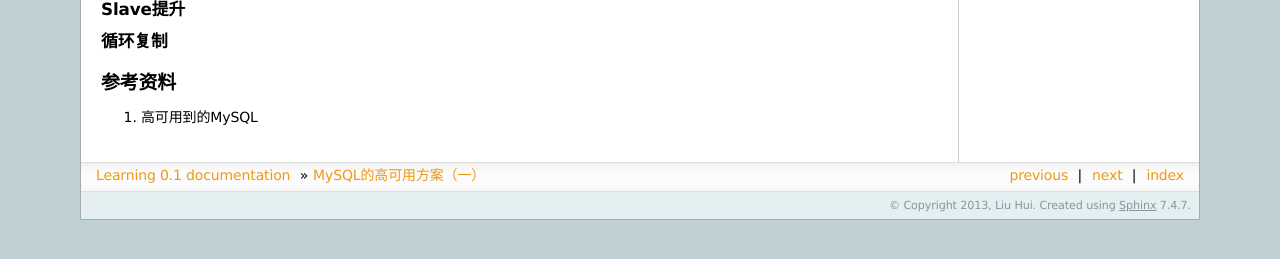
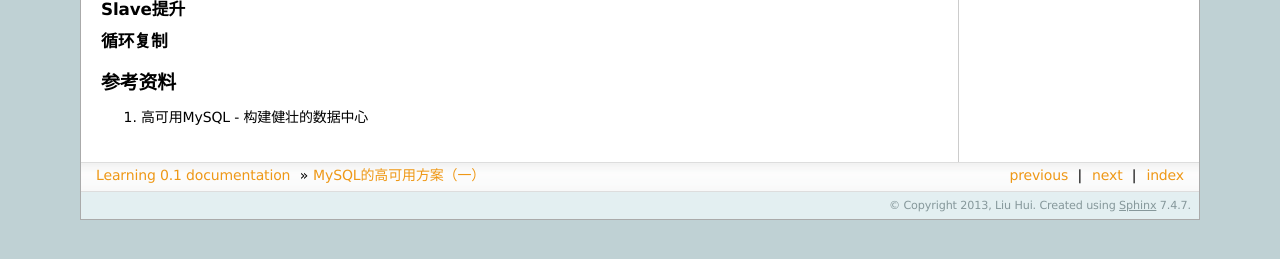
Before and after one commit to huiliu/learning.docs.hui, a Sphinx documentation site: the page built from source/mysql_high_availability.rst, in a window 1280 px wide. Shown: the part 629-888 px from the top of the page. Built offline with Sphinx 7.4.7, drawn with Linux system fonts in a browser that asks for light colours; formulas are drawn with MathJax 3.

Commit message:
FIXED REFERENCE ERROR

```diff
--- a/source/mysql_high_availability.rst
+++ b/source/mysql_high_availability.rst
@@ -49,4 +49,4 @@ Slave提升
 参考资料
 =========
 
-1. 高可用到的MySQL
+1. 高可用MySQL - 构建健壮的数据中心
```
